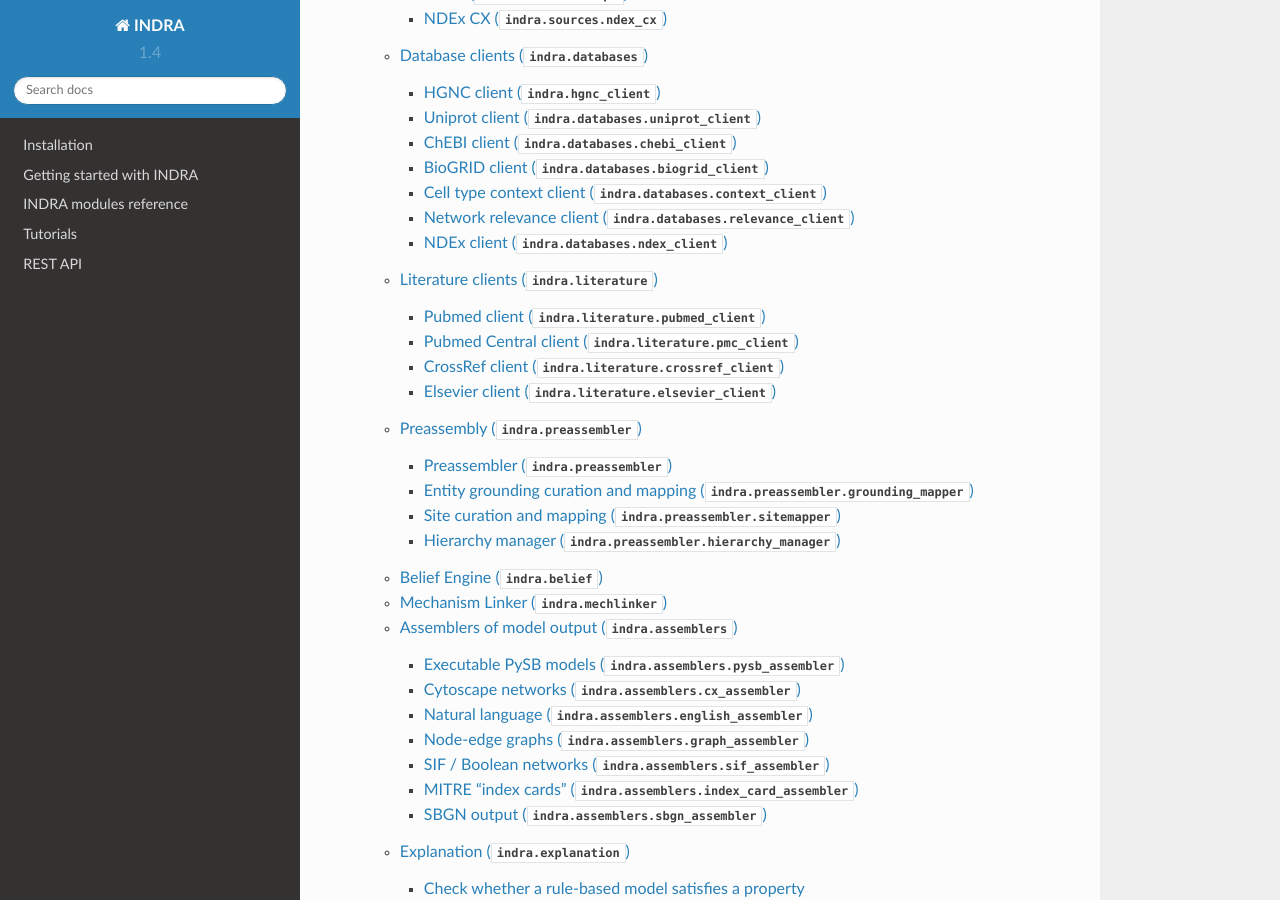
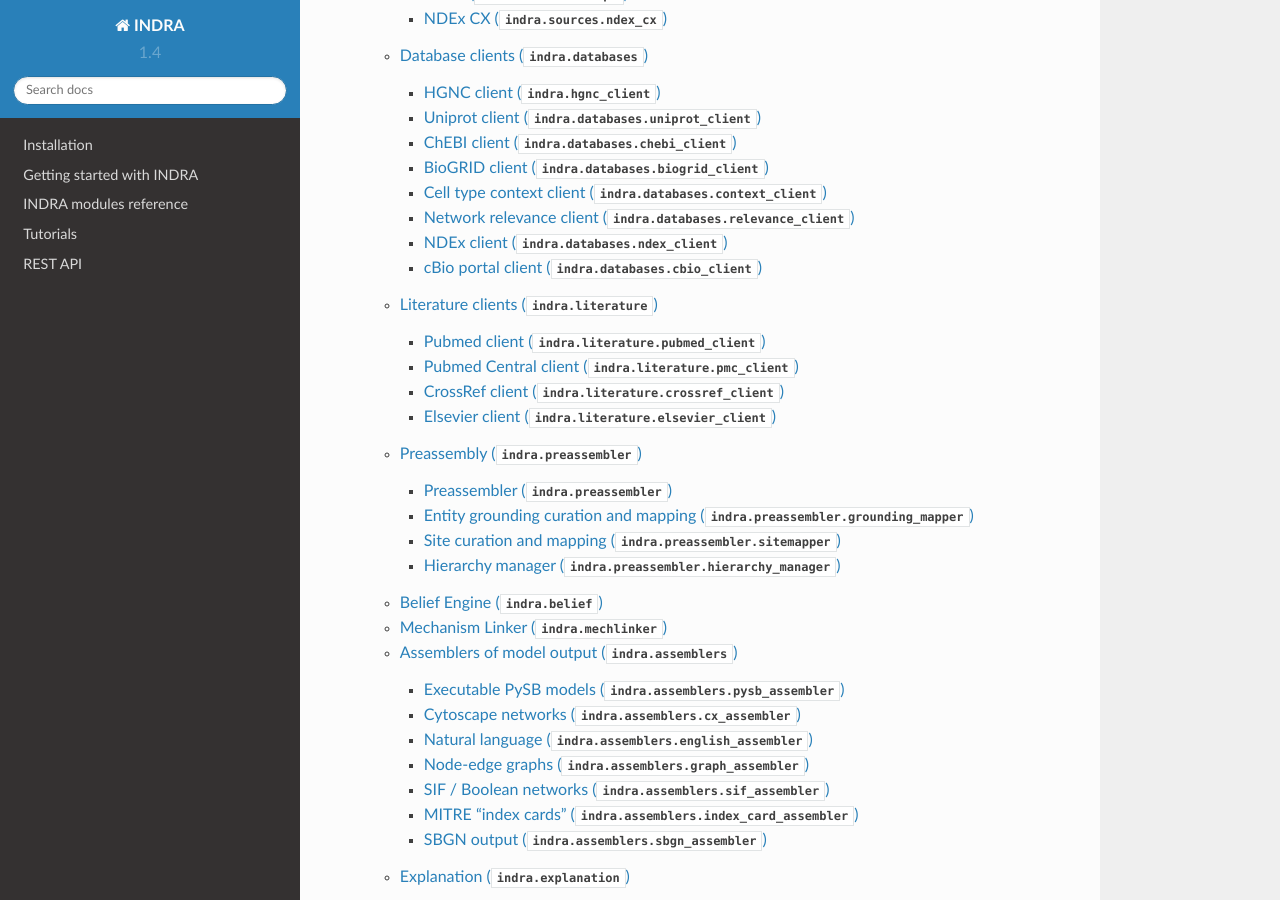
Before and after one commit to sorgerlab/indra, a Sphinx documentation site: the page built from doc/index.rst, in a window 1280 px wide and 900 px high, scrolled down 1367 px. Built offline with Sphinx 7.4.7 and the Read the Docs theme 2.0.0, drawn with Linux system fonts in a browser that asks for light colours; pages that are not in the unit, such as notebooks, are missing from menus.

Commit message:
Add cBio client to documentation and some fixes

```diff
--- a/doc/modules/databases/index.rst
+++ b/doc/modules/databases/index.rst
@@ -42,3 +42,9 @@ NDEx client (:py:mod:`indra.databases.ndex_client`)
 
 .. automodule:: indra.databases.ndex_client
     :members:
+
+cBio portal client (:py:mod:`indra.databases.cbio_client`)
+----------------------------------------------------------
+
+.. automodule:: indra.databases.cbio_client
+    :members:
```
Also changed, not shown: 1 other file.
